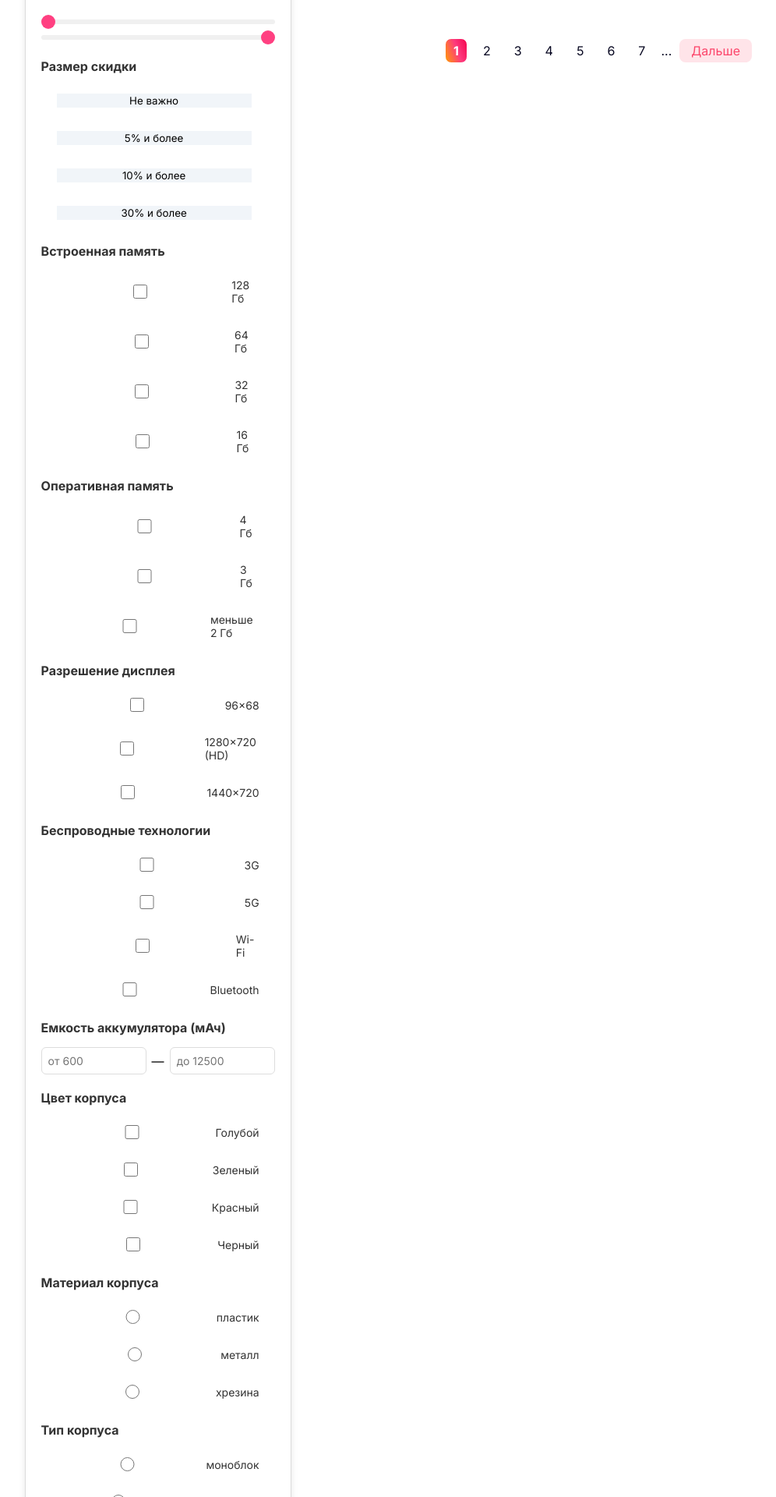
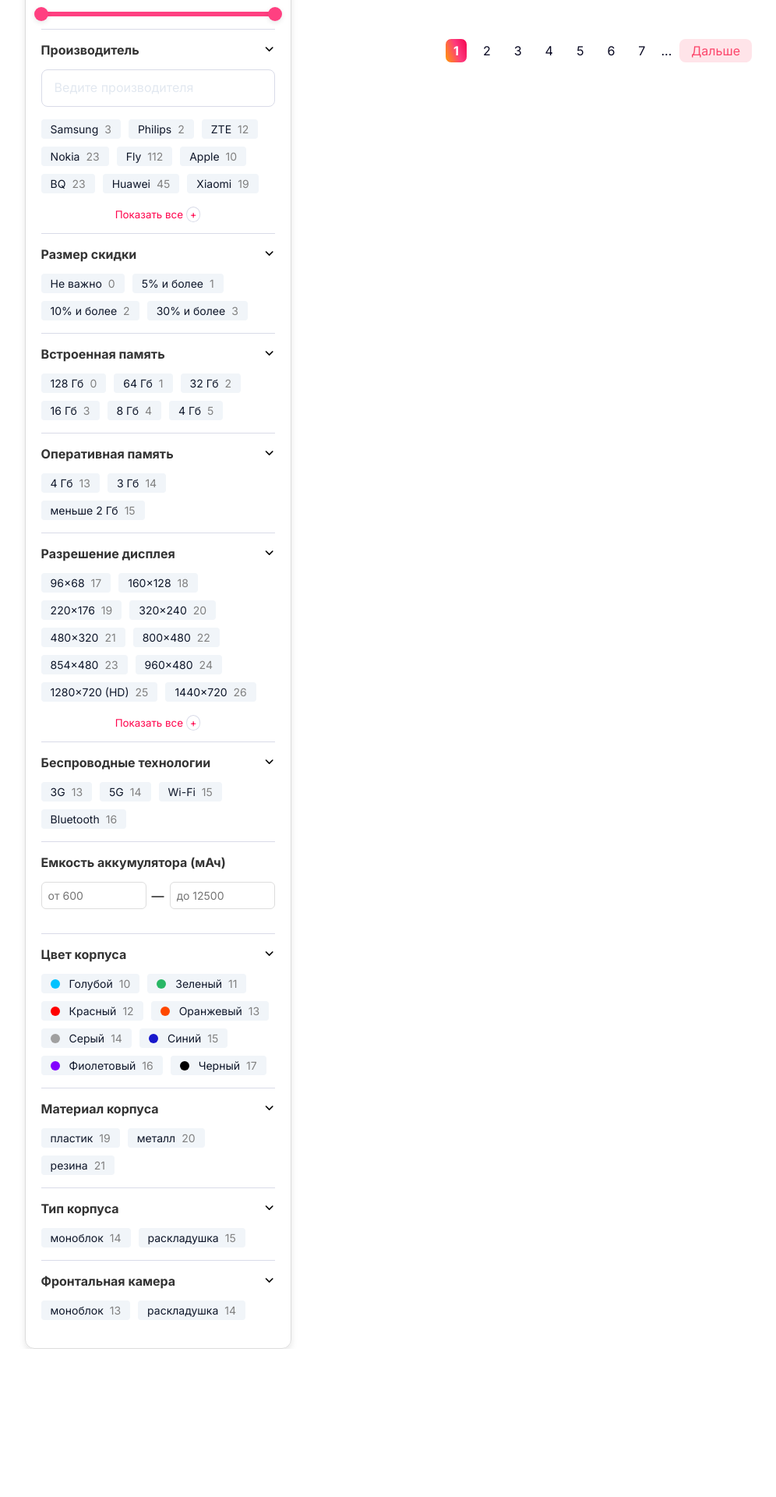
Before and after one commit to behzod-sharifjonov/aksiyamix, a React (Vite) app: page / in a window 1280 px wide. Shown: the part 1860-3780 px from the top of the page at 78% size, without its empty margins (58-1054 px from the left). After the commit the page ends 3590 px from the top, so only its background shows below. Built offline with nearby package versions, Linux system fonts and the light colour scheme; data requests are answered from the project's data file.

Commit message:
Login and filter are finished

```diff
--- a/package.json
+++ b/package.json
@@ -20,6 +20,7 @@
     "react-dom": "^18.3.1",
     "react-i18next": "^15.1.1",
     "react-icons": "^5.3.0",
+    "react-range": "^1.10.0",
     "react-router-dom": "^6.27.0",
     "react-slick": "^0.30.2",
     "slick-carousel": "^1.8.1"
--- a/src/components/Filter/FilterComponent/FilterComponent.css
+++ b/src/components/Filter/FilterComponent/FilterComponent.css
@@ -30,7 +30,9 @@
 }
 
 .filter-section {
-	margin-bottom: 20px;
+	margin-bottom: 16px;
+	padding-bottom: 16px;
+	border-bottom: 1px #D9DBE8 solid;
 }
 
 .filter-section-title {
@@ -38,6 +40,39 @@
 	font-weight: bold;
 	color: #333;
 	margin-bottom: 15px;
+	width: 100%;
+	display: flex;
+	align-items: center;
+	justify-content: space-between;
+
+	button {
+		border: 0px;
+		outline: 0px;
+		background-color: transparent;
+		cursor: pointer;
+		/* padding: 24px; */
+	}
+}
+
+.fitered-inventor {
+	display: flex;
+	flex-direction: column;
+	gap: 16px;
+
+	input {
+		width: 100%;
+		height: 48px;
+		padding-left: 16px;
+		border: #D9DBE8 1px solid;
+		border-radius: 8px;
+	}
+
+	input::placeholder {
+		color: #E2E8F0;
+		font-size: 16px;
+	}
+
+
 }
 
 .chevron {
@@ -47,15 +82,50 @@
 	transition: transform 0.3s ease;
 }
 
+.filtered-list-buttons {
+	display: flex;
+	flex-wrap: wrap;
+	gap: 10px;
+
+	div {
+		display: flex;
+		background-color: #F1F5F9;
+		padding: 4px 12px;
+		font-size: 14px;
+		gap: 8px;
+		align-items: center;
+		border-radius: 4px;
+		color: #0F172A;
+		cursor: pointer;
+
+		span {
+			color: gray;
+		}
+	}
+}
+
 .chevron.open {
 	transform: rotate(180deg);
 }
 
-  .filter-list {
-	list-style: none;
-	padding: 0;
-	margin: 0;
+.show-all {
+	margin: auto;
+	position: relative;
+	top: 16px;
+	left: 50%;
+	transform: translateX(-50%);
+	border: 0px;
+	background-color: transparent;
+	color: #FF034C;
+	margin-bottom: 16px;
+	span {
+		border: 1px solid #D9DBE8;
+		border-radius: 50%;
+		padding: 1px 4px;
+
 	}
+}
+
 
 .filter-label {
 	display: flex;
--- a/src/components/Filter/FilterComponent/FilterComponent.jsx
+++ b/src/components/Filter/FilterComponent/FilterComponent.jsx
@@ -1,8 +1,24 @@
 import React, { useState } from "react";
 import "./FilterComponent.css";
+import { Range } from "react-range";
+import { FaAngleDown, FaAngleUp } from "react-icons/fa6";
 
 const FilterComponent = () => {
-	const [priceRange, setPriceRange] = useState({ min: 0, max: 5000000 });
+	const [priceRange, setPriceRange] = useState([0, 5000000]);
+	const [inventorOpen, setInventerOpen] = useState(true)
+	const [discountOpen, setDiscountOpen] = useState(true)
+	const [memoryOpen, setMemoryOpen] = useState(true)
+	const [operativeMemoryOpen, setOperativeMemoryOpen] = useState(true)
+	const [displayOpen, setDisplayOpen] = useState(true)
+	const [wirelessOpen, setWirelessOpen] = useState(true)
+	const [corpusColorOpen, setCorpusColorOpen] = useState(true)
+	const [corpusMaterialOpen, setCorpusMaterialOpen] = useState(true)
+	const [materialTypeOpen, setMaterialTypeOpen] = useState(true)
+	const [cameraOpen, setCameraOpen] = useState(true)
+	const STEP = 1000;
+	const MIN = 0;
+	const MAX = 5000000;
+	const MIN_INTERVAL = 500000;
 	const [selectedValues, setSelectedValues] = useState({
 		discount: "",
 		memory: [],
@@ -24,7 +40,13 @@ const FilterComponent = () => {
 			return { ...prevState, [key]: updatedValues };
 		});
 	};
-
+	const handleRangeChange = (values) => {
+		// Ensure a minimum interval between sliders
+		const [min, max] = values;
+		if (max - min >= MIN_INTERVAL) {
+			setPriceRange(values);
+		}
+	};
 	return (
 		<aside className="filter-container">
 			<button
@@ -52,146 +74,172 @@ const FilterComponent = () => {
 					<div className="price-inputs">
 						<input
 							type="number"
-							min="0"
-							value={priceRange.min}
+							min={MIN}
+							max={MAX}
+							value={priceRange[0]}
 							onChange={(e) =>
-								setPriceRange({ ...priceRange, min: e.target.value })
+								handleRangeChange([Math.max(MIN, e.target.value), priceRange[1]])
 							}
 						/>
 						<span>—</span>
 						<input
 							type="number"
-							max="5000000"
-							value={priceRange.max}
+							min={MIN}
+							max={MAX}
+							value={priceRange[1]}
 							onChange={(e) =>
-								setPriceRange({ ...priceRange, max: e.target.value })
+								handleRangeChange([priceRange[0], Math.min(MAX, e.target.value)])
 							}
 						/>
 					</div>
-					<input
-						type="range"
-						min="0"
-						max="5000000"
-						value={priceRange.min}
-						className="slider"
-						onChange={(e) =>
-							setPriceRange({ ...priceRange, min: e.target.value })
-						}
+					<Range
+						step={STEP}
+						min={MIN}
+						max={MAX}
+						values={priceRange}
+						onChange={handleRangeChange}
+						renderTrack={({ props, children }) => (
+							<div
+								{...props}
+								style={{
+									...props.style,
+									height: "6px",
+									width: "100%",
+									background: "#ddd",
+									borderRadius: "5px",
+									position: "relative",
+								}}
+							>
+								<div
+									style={{
+										position: "absolute",
+										height: "100%",
+										background: "#ff4081",
+										borderRadius: "5px",
+										left: `${((priceRange[0] - MIN) / (MAX - MIN)) * 100}%`,
+										width: `${((priceRange[1] - priceRange[0]) / (MAX - MIN)) * 100}%`,
+									}}
 								/>
-					<input
-						type="range"
-						min="0"
-						max="5000000"
-						value={priceRange.max}
-						className="slider"
-						onChange={(e) =>
-							setPriceRange({ ...priceRange, max: e.target.value })
-						}
+								{children}
+							</div>
+						)}
+						renderThumb={({ props }) => (
+							<div
+								{...props}
+								style={{
+									...props.style,
+									height: "18px",
+									width: "18px",
+									borderRadius: "50%",
+									backgroundColor: "#ff4081",
+									cursor: "pointer",
+									boxShadow: "0 2px 6px rgba(0,0,0,0.1)",
+								}}
+							/>
+						)}
 					/>
 				</div>
 			</div>
+			<div className="filter-section">
+				<div>
+					<h1 className="filter-section-title">Производитель <button onClick={() => setInventerOpen(item => !item)}>{inventorOpen ? <FaAngleDown /> : <FaAngleUp />}</button></h1>
+					{inventorOpen && (
+						<div>
 
+							<div className="fitered-inventor">
+
+								<input type="text" placeholder="Ведите производителя" />
+								<div className="filtered-list-buttons">
+									{[{ title: 'Samsung', count: 3, }, { title: 'Philips', count: 2, }, { title: 'ZTE', count: 12, }, { title: 'Nokia', count: 23, }, { title: 'Fly', count: 112, }, { title: 'Apple', count: 10, }, { title: 'BQ', count: 23, }, { title: 'Huawei', count: 45, }, { title: 'Xiaomi', count: 19, },]?.map((item, index) => (
+										<div key={index + 1}>
+											<p>{item?.title}</p>
+											<span>{item?.count}</span>
+										</div>
+									))}
+								</div>
+							</div>
+							<button className="show-all">Показать все <span>+</span></button>
+						</div>
+					)}
+				</div>
+			</div>
 			<div className="filter-section">
-				<h4 className="filter-section-title">Размер скидки</h4>
-				<ul className="filter-list">
+				<h1 className="filter-section-title">Размер скидки <button onClick={() => setDiscountOpen(item => !item)}>{discountOpen ? <FaAngleDown /> : <FaAngleUp />}</button></h1>
+				{discountOpen && (
+					<div className="filtered-list-buttons">
 						{["Не важно", "5% и более", "10% и более", "30% и более"].map(
 							(item, index) => (
-							<li key={index}>
-								<label className="filter-label">
-									<input
-										type=""
-										name="discount"
-										value={item}
-										checked={selectedValues.discount === item}
-										onChange={() =>
-											setSelectedValues((prevState) => ({
-												...prevState,
-												discount: item,
-											}))
-										}
-									/>
-									{/* <span className="filter-label-text">{item}</span> */}
-								</label>
-							</li>
+								<div>
+									<p>{item}</p>
+									<span>{index}</span>
+								</div>
 							)
 						)}
-				</ul>
+					</div>
+				)}
 			</div>
 
 			<div className="filter-section">
-				<h4 className="filter-section-title">Встроенная память</h4>
-				<ul className="filter-list">
-					{["128 Гб", "64 Гб", "32 Гб", "16 Гб"].map((item, index) => (
-						<li key={index}>
-							<label className="filter-label">
-								<input
-									type="checkbox"
-									value={item}
-									checked={selectedValues.memory.includes(item)}
-									onChange={() => handleCheckboxChange("memory", item)}
-								/>
-								<span className="filter-label-text">{item}</span>
-							</label>
-						</li>
+				<h1 className="filter-section-title">Встроенная память <button onClick={() => setMemoryOpen(item => !item)}>{memoryOpen ? <FaAngleDown /> : <FaAngleUp />}</button></h1>
+				{memoryOpen && (
+
+					<div className="filtered-list-buttons">
+						{["128 Гб", "64 Гб", "32 Гб", "16 Гб", "8 Гб", "4 Гб"].map((item, index) => (
+							<div key={index}>
+								<p>{item}</p>
+								<span>{index}</span>
+							</div>
 						))}
-				</ul>
+					</div>
+				)}
 			</div>
 
 			<div className="filter-section">
-				<h4 className="filter-section-title">Оперативная память</h4>
-				<ul className="filter-list">
+				<h1 className="filter-section-title">Оперативная память <button onClick={() => setOperativeMemoryOpen(item => !item)}>{operativeMemoryOpen ? <FaAngleDown /> : <FaAngleUp />}</button></h1>
+				{operativeMemoryOpen && (
+
+					<div className="filtered-list-buttons">
 						{["4 Гб", "3 Гб", "меньше 2 Гб"].map((item, index) => (
-						<li key={index}>
-							<label className="filter-label">
-								<input
-									type="checkbox"
-									value={item}
-									checked={selectedValues.ram.includes(item)}
-									onChange={() => handleCheckboxChange("ram", item)}
-								/>
-								<span className="filter-label-text">{item}</span>
-							</label>
-						</li>
+							<div>
+								<p>{item}</p>
+								<span>{index + 13}</span>
+							</div>
 						))}
-				</ul>
+					</div>
+				)}
 			</div>
 
 			<div className="filter-section">
-				<h4 className="filter-section-title">Разрешение дисплея</h4>
-				<ul className="filter-list">
-					{["96×68", "1280×720 (HD)", "1440×720"].map((item, index) => (
-						<li key={index}>
-							<label className="filter-label">
-								<input
-									type="checkbox"
-									value={item}
-									checked={selectedValues.display.includes(item)}
-									onChange={() => handleCheckboxChange("display", item)}
-								/>
-								<span className="filter-label-text">{item}</span>
-							</label>
-						</li>
+				<h1 className="filter-section-title">Разрешение дисплея <button onClick={() => setDisplayOpen(item => !item)}>{displayOpen ? <FaAngleDown /> : <FaAngleUp />}</button></h1>
+				{displayOpen && (
+					<div>
+
+						<div className="filtered-list-buttons">
+							{["96×68", "160x128", "220x176", "320x240", "480x320", "800x480", "854x480", "960x480", "1280×720 (HD)", "1440×720",].map((item, index) => (
+								<div>
+									<p>{item}</p>
+									<span>{index + 17}</span>
+								</div>
 							))}
-				</ul>
+						</div>
+						<button className="show-all">Показать все <span>+</span></button>
+					</div>
+				)}
 			</div>
 
 			<div className="filter-section">
-				<h4 className="filter-section-title">Беспроводные технологии</h4>
-				<ul className="filter-list">
+				<h1 className="filter-section-title">Беспроводные технологии <button onClick={() => setWirelessOpen(item => !item)}>{wirelessOpen ? <FaAngleDown /> : <FaAngleUp />}</button></h1>
+				{wirelessOpen && (
+
+					<div className="filtered-list-buttons">
 						{["3G", "5G", "Wi-Fi", "Bluetooth"].map((item, index) => (
-						<li key={index}>
-							<label className="filter-label">
-								<input
-									type="checkbox"
-									value={item}
-									checked={selectedValues.wireless.includes(item)}
-									onChange={() => handleCheckboxChange("wireless", item)}
-								/>
-								<span className="filter-label-text">{item}</span>
-							</label>
-						</li>
+							<div>
+								<p>{item}</p>
+								<span>{index + 13}</span>
+							</div>
 						))}
-				</ul>
+					</div>
+				)}
 			</div>
 
 			<div className="filter-section">
@@ -206,97 +254,66 @@ const FilterComponent = () => {
 			</div>
 
 			<div className="filter-section">
-				<h4 className="filter-section-title">Цвет корпуса</h4>
-				<ul className="filter-list">
-					{["Голубой", "Зеленый", "Красный", "Черный"].map((item, index) => (
-						<li key={index}>
-							<label className="filter-label">
-								<input
-									type="checkbox"
-									value={item}
-									checked={selectedValues.color.includes(item)}
-									onChange={() => handleCheckboxChange("color", item)}
-								/>
-								<span className="filter-label-text">{item}</span>
-							</label>
-						</li>
+				<h1 className="filter-section-title">Цвет корпуса <button onClick={() => setCorpusColorOpen(item => !item)}>{corpusColorOpen ? <FaAngleDown /> : <FaAngleUp />}</button></h1>
+				{corpusColorOpen && (
+
+					<div className="filtered-list-buttons">
+						{[{ title: "Голубой", color: '#00C2FF' }, { title: "Зеленый", color: '#29B765' }, { title: "Красный", color: '#FF0000' }, { title: "Оранжевый", color: '#FF4800' }, { title: "Серый", color: '#A0A0A0' }, { title: "Синий", color: '#1918CC' }, { title: "Фиолетовый", color: '#8200FE' }, { title: "Черный", color: '#000000' }].map((item, index) => (
+							<div>
+								<b style={{ width: '12px', height: '12px', background: item.color, borderRadius: '50%', marginRight: '4px' }}>
+
+								</b>
+								<p>{item.title}</p>
+								<span>{index + 10}</span>
+							</div>
 						))}
-				</ul>
+					</div>
+				)}
 			</div>
 
 			<div className="filter-section">
-				<h4 className="filter-section-title">Материал корпуса</h4>
-				<ul className="filter-list">
-					{["пластик", "металл", "хрезина"].map((item, index) => (
-						<li key={index}>
-							<label className="filter-label">
-								<input
-									type="radio"
-									name="material"
-									value={item}
-									checked={selectedValues.material === item}
-									onChange={() =>
-										setSelectedValues((prevState) => ({
-											...prevState,
-											material: item,
-										}))
-									}
-								/>
-								<span className="filter-label-text">{item}</span>
-							</label>
-						</li>
+				<h1 className="filter-section-title">Материал корпуса<button onClick={() => setCorpusMaterialOpen(item => !item)}>{corpusMaterialOpen ? <FaAngleDown /> : <FaAngleUp />}</button></h1>
+				{corpusMaterialOpen && (
+
+					<ul className="filtered-list-buttons">
+						{["пластик", "металл", "резина"].map((item, index) => (
+							<div>
+								<p>{item}</p>
+								<span>{index + 19}</span>
+							</div>
 						))}
 					</ul>
+				)}
 			</div>
 
 			<div className="filter-section">
-				<h4 className="filter-section-title">Тип корпуса</h4>
-				<ul className="filter-list">
+				<h1 className="filter-section-title">Тип корпуса<button onClick={() => setMaterialTypeOpen(item => !item)}>{materialTypeOpen ? <FaAngleDown /> : <FaAngleUp />}</button></h1>
+				{materialTypeOpen && (
+
+					<div className="filtered-list-buttons">
 						{["моноблок", "раскладушка"].map((item, index) => (
-						<li key={index}>
-							<label className="filter-label">
-								<input
-									type="radio"
-									name="type"
-									value={item}
-									checked={selectedValues.type === item}
-									onChange={() =>
-										setSelectedValues((prevState) => ({
-											...prevState,
-											type: item,
-										}))
-									}
-								/>
-								<span className="filter-label-text">{item}</span>
-							</label>
-						</li>
+							<div>
+								<p>{item}</p>
+								<span>{index + 14}</span>
+							</div>
 						))}
-				</ul>
+					</div>
+				)}
 			</div>
 
-			<div className="filter-section">
-				<h4 className="filter-section-title">Фронтальная камера</h4>
-				<ul className="filter-list">
-					{["есть", "нет"].map((item, index) => (
-						<li key={index}>
-							<label className="filter-label">
-								<input
-									type="radio"
-									name="camera"
-									value={item}
-									checked={selectedValues.camera === item}
-									onChange={() =>
-										setSelectedValues((prevState) => ({
-											...prevState,
-											camera: item,
-										}))
-									}
-								/>
-								<span className="filter-label-text">{item}</span>
-							</label>
-						</li>
+			<div className="filter-section" style={{borderBottom: '0px',paddingBottom:'0px'}}>
+				<h1 className="filter-section-title">Фронтальная камера<button onClick={() => setCameraOpen(item => !item)}>{cameraOpen ? <FaAngleDown /> : <FaAngleUp />}</button></h1>
+				{cameraOpen && (
+
+					<div className="filtered-list-buttons">
+						{["моноблок", "раскладушка"].map((item, index) => (
+							<div>
+								<p>{item}</p>
+								<span>{index+13}</span>
+							</div>
 						))}
-				</ul>
+					</div>
+				)}
 			</div>
 		</aside>
 	);
```
Also changed, not shown: 1 other file (tests, documents, lock files or other folders). Lines whose indentation alone changed are shown as unchanged.
